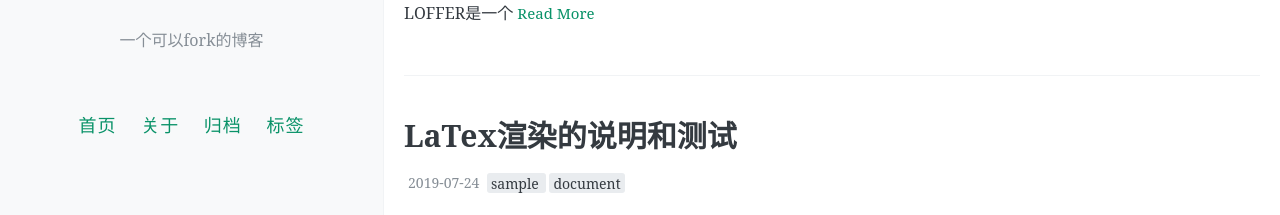
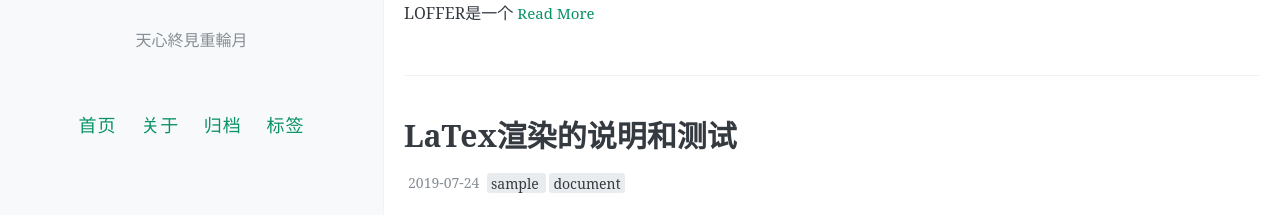
Before and after one commit to kanransya/nami-jetcoaster, a Jekyll site: the page built from index.html, in a window 1280 px wide. Shown: the part 338-553 px from the top of the page. Built offline with Jekyll 4.4.1, drawn with Linux system fonts in a browser that asks for light colours; the list of posts is cut into pages by our own code; comment, search, counter and statistics services are not loaded.

Commit message:
Update _config.yml

```diff
--- a/_config.yml
+++ b/_config.yml
@@ -7,8 +7,8 @@
 # 井号后面的文字是说明文档，不会被程序读取。
 
 # 描述/签名
-name: LOFFER
-description: 一个可以fork的博客
+name: 回汐
+description: 天心終見重輪月
 
 # 输入你的网站域名（如果你没有添加自己的域名，而是直接用GitHub pages分配的域名的话可以省略）
 url:
@@ -16,7 +16,7 @@ url:
 # 添加你的博客的二级域名，一般来说是你的repository名
 # 如果你的博客的URL是：(http://yourusername.github.io/repository-name)
 # 那么就写成 "/repository-name"
-baseurl: /LOFFER
+baseurl: /nami-jetcoaster
 
 
 #
@@ -24,7 +24,7 @@ baseurl: /LOFFER
 #
 
 # 你的博客logo图片URL，建议尺寸不超过300px × 300px
-avatar: https://raw.githubusercontent.com/FromEndWorld/LOFFER/master/images/logo.png
+avatar: https://https://i.loli.net/2020/07/16/zWg5t26n1q7RoY4.jpg
 
 # 你的favicon（出现在浏览器tab上）图片URL，建议使用较小(64px × 64px)的图片
 favicon: https://raw.githubusercontent.com/FromEndWorld/LOFFER/master/images/favicon.png
@@ -49,7 +49,7 @@ excerpt_separator: <!-- more -->
 
 # 你的社交网络链接，它们会作为图标出现在你的网站页脚中，可选填写
 footer-links:
-  weibo: frommidworld #请输入你的微博个性域名 https://www.weibo.com/<thispart>
+  weibo: frommidworld #请输入你的微博个性域名 https://www.weibo.com/6171547544
   behance: # https://www.behance.net/<>
   dribbble: # https://dribbble.com/<>
   email: fromendworld@outlook.com
```
